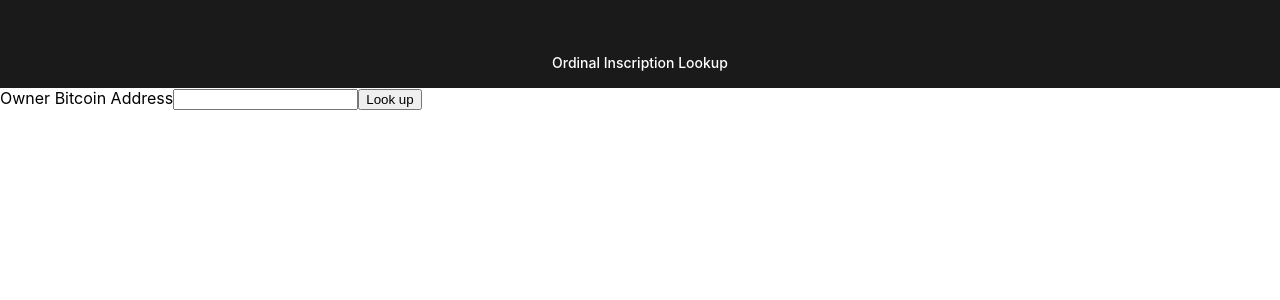
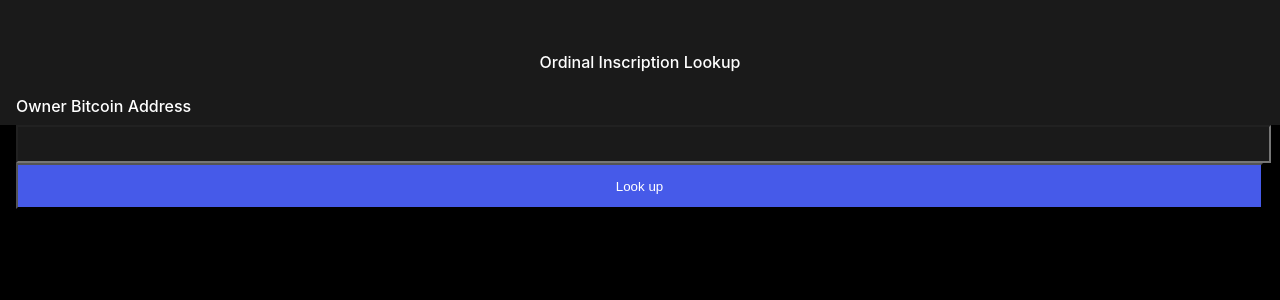
Before and after one commit to ryanwhitehouse/ordinals, a React (Create React App) app: page / in a window 1280 px wide. Shown: the top 300 px of the page. Built offline with nearby package versions, Linux system fonts and the light colour scheme.

Commit message:
Implement styling

```diff
--- a/src/OrdinalSearch.js
+++ b/src/OrdinalSearch.js
@@ -1,6 +1,7 @@
 import { useState } from "react";
 import fakeData from './fakeData.json'
 import { ordinalSearchStyles } from './styles'
+import './index.css';
 
 function OrdinalSearch() {
   const [address, setAddress] = useState()
@@ -16,14 +17,14 @@ function OrdinalSearch() {
     <div>
       <div style={ordinalSearchStyles.title}>Ordinal Inscription Lookup</div>
 
-      <label htmlFor="addressInput">Owner Bitcoin Address</label>
-      <input id="addressInput" type="text" value={address} onChange={(e) => setAddress(e.target.value)} />
+      <label htmlFor="addressInput" style={ordinalSearchStyles.addressLabel}>Owner Bitcoin Address</label>
+      <input id="addressInput" type="text" style={ordinalSearchStyles.addressInput} value={address} onChange={(e) => setAddress(e.target.value)} />
 
-      <button onClick={handleLookup}>Look up</button>
+      <button style={ordinalSearchStyles.lookupButton} onClick={handleLookup}>Look up</button>
 
     {searchResults &&
       <div>
-        <div>Results</div>
+        <div style={ordinalSearchStyles.resultsLabel}>Results</div>
 
         <p>{searchResults?.map(result => result.txid + '\n')}</p>
       </div>
--- a/src/index.css
+++ b/src/index.css
@@ -5,6 +5,12 @@ body {
     sans-serif;
   -webkit-font-smoothing: antialiased;
   -moz-osx-font-smoothing: grayscale;
+
+  font-weight: 500;
+  font-size: 16px;
+  line-height: 17px;
+  color: #fff;
+  background-color: #000000;
 }
 
 code {
--- a/src/styles.js
+++ b/src/styles.js
@@ -2,15 +2,41 @@ import { backgroundColor } from './theme'
 
 const ordinalSearchStyles = {
     title: {
-        background: backgroundColor,
+        backgroundColor,
         paddingTop: '54px',
         paddingBottom: '17px',
 
         textAlign: 'center',
-        fontWeight: 500,
-        fontSize: '14px',
-        lineHeight: '17px',
-        color: 'white'
+    },
+    addressLabel: {
+        backgroundColor,
+        paddingTop: '10px',
+        paddingLeft: '16px',
+        paddingBottom: '10px',
+        display: 'block'
+    },
+    addressInput: {
+        height: '32px',
+        marginLeft: '16px',
+        marginRight: '17px',
+        backgroundColor,
+        color: '#fff',
+        display: 'block',
+        width: 'calc(100% - 33px)'
+    },
+    lookupButton: {
+        backgroundColor: '#465AE9',
+        color: '#fff',
+        display: 'block',
+        width: 'calc(100% - 33px)',
+        marginLeft: '16px',
+        marginRight: '17px',
+        height: '46px'
+    },
+    resultsLabel: {
+        paddingTop: '10px',
+        paddingLeft: '21px',
+        fontSize: '14px'
     }
 }
 
```
